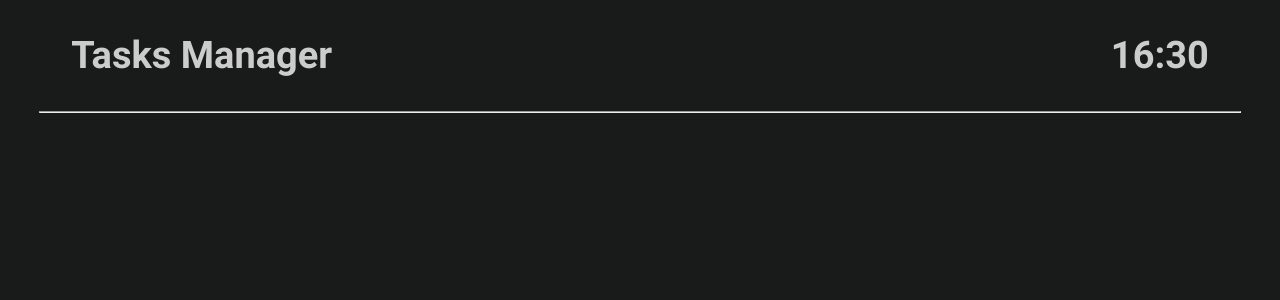
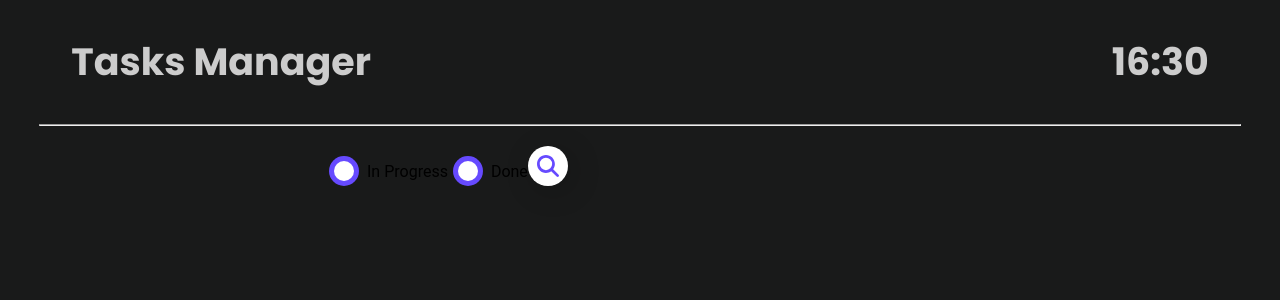
Before and after one commit to nlukic129/TaskManager, a React (Create React App) app: page / in a window 1280 px wide. Shown: the top 300 px of the page. Built offline with nearby package versions, Linux system fonts and the light colour scheme.

Commit message:
Add Filters component

```diff
--- a/package.json
+++ b/package.json
@@ -3,6 +3,9 @@
   "version": "0.1.0",
   "private": true,
   "dependencies": {
+    "@fortawesome/fontawesome-svg-core": "^6.5.1",
+    "@fortawesome/free-solid-svg-icons": "^6.5.1",
+    "@fortawesome/react-fontawesome": "^0.2.0",
     "@testing-library/jest-dom": "^5.17.0",
     "@testing-library/react": "^13.4.0",
     "@testing-library/user-event": "^13.5.0",
--- a/src/App.tsx
+++ b/src/App.tsx
@@ -1,9 +1,11 @@
 import Header from "./components/header/Header";
+import Filters from "./components/filters/Filters";
 
 function App() {
   return (
     <>
       <Header />
+      <Filters />
     </>
   );
 }
--- /dev/null
+++ b/src/components/UI/Checkbox.module.css
@@ -0,0 +1,109 @@
+._checkbox {
+  display: none;
+}
+
+.cb {
+  display: flex;
+  align-items: center;
+}
+
+.cb p {
+  margin-left: 3px;
+}
+
+.cb_wrapper {
+  position: relative;
+  height: 40px;
+  width: 40px;
+}
+
+.label {
+  position: absolute;
+  top: 50%;
+  right: 0;
+  left: 0;
+  width: 30px;
+  height: 30px;
+  margin: 0 auto;
+  background-color: #664aff;
+  transform: translateY(-50%);
+  border-radius: 15px;
+  cursor: pointer;
+  transition: 0.2s ease transform, 0.2s ease background-color, 0.2s ease box-shadow;
+  overflow: hidden;
+  z-index: 1;
+}
+
+.label:before {
+  content: "";
+  position: absolute;
+  top: 50%;
+  right: 0;
+  left: 0;
+  width: 20px;
+  height: 20px;
+  margin: 0 auto;
+  background-color: #fff;
+  transform: translateY(-50%);
+  border-radius: 10px;
+  transition: 0.2s ease width, 0.2s ease height;
+}
+
+.label:active {
+  transform: translateY(-50%) scale(0.9);
+}
+
+.tick_mark {
+  position: absolute;
+  top: -1px;
+  right: 0;
+  left: 0;
+  width: 15px;
+  height: 15px;
+  margin: 0 auto;
+  margin-left: 14px;
+  transform: rotateZ(-40deg);
+}
+
+.tick_mark:before,
+.tick_mark:after {
+  content: "";
+  position: absolute;
+  background-color: #fff;
+  border-radius: 2px;
+  opacity: 0;
+  transition: 0.2s ease transform, 0.2s ease opacity;
+}
+
+.tick_mark:before {
+  left: -10px;
+  bottom: 1px;
+  width: 3px;
+  height: 11px;
+  box-shadow: -2px 0 5px rgba(0, 0, 0, 0.23);
+  transform: translateY(-68px);
+}
+
+.tick_mark:after {
+  left: -9px;
+  bottom: 1px;
+  width: 100%;
+  height: 3px;
+  box-shadow: 0 3px 5px rgba(0, 0, 0, 0.23);
+  transform: translateX(78px);
+}
+
+._checkbox:checked + .label {
+  background-color: #664aff;
+}
+
+._checkbox:checked + .label:before {
+  width: 0;
+  height: 0;
+}
+
+._checkbox:checked + .label .tick_mark:before,
+._checkbox:checked + .label .tick_mark:after {
+  transform: translate(0);
+  opacity: 1;
+}
--- /dev/null
+++ b/src/components/UI/Checkbox.tsx
@@ -0,0 +1,24 @@
+import classes from "./Checkbox.module.css";
+
+type CheckboxProps = {
+  id: string;
+  title: string;
+};
+
+const Checkbox = ({ id, title }: CheckboxProps) => {
+  return (
+    <>
+      <div className={classes.cb}>
+        <div className={classes.cb_wrapper}>
+          <input type="checkbox" className={classes._checkbox} id={id} />
+          <label htmlFor={id} className={classes.label}>
+            <div id="tick_mark" className={classes.tick_mark}></div>
+          </label>
+        </div>
+        <p>{title}</p>
+      </div>
+    </>
+  );
+};
+
+export default Checkbox;
--- /dev/null
+++ b/src/components/UI/Search.module.css
@@ -0,0 +1,98 @@
+@import url("https://fonts.googleapis.com/css?family=Poppins:400,500,600,700&display=swap");
+
+::selection {
+  color: #fff;
+  background: #664aff;
+}
+
+.search_box {
+  position: relative;
+  height: 40px;
+  width: 40px;
+  border-radius: 50%;
+  box-shadow: 5px 5px 30px rgba(0, 0, 0, 0.2);
+  transition: all 0.5s cubic-bezier(0.68, -0.55, 0.265, 1.55);
+}
+
+.search_box.active {
+  width: 250px;
+}
+
+.search_box input {
+  width: 100%;
+  height: 100%;
+  border: none;
+  border-radius: 50px;
+  background: #fff;
+  outline: none;
+  padding-left: 16px;
+  padding-right: 0px;
+  font-size: 18px;
+  opacity: 0;
+  transition: all 0.5s cubic-bezier(0.68, -0.55, 0.265, 1.55);
+}
+
+.search_box input.active {
+  opacity: 1;
+}
+
+.search_box input::placeholder {
+  color: #a6a6a6;
+}
+
+.search_box .search_icon {
+  position: absolute;
+  right: 0px;
+  top: 50%;
+  transform: translateY(-50%);
+  height: 40px;
+  width: 40px;
+  background: #fff;
+  border-radius: 50%;
+  text-align: center;
+  line-height: 41px;
+  font-size: 22px;
+  color: #664aff;
+  cursor: pointer;
+  z-index: 1;
+  transition: all 0.5s cubic-bezier(0.68, -0.55, 0.265, 1.55);
+}
+
+.search_box .search_icon.active {
+  right: -10px;
+  height: 35px;
+  line-height: 36px;
+  width: 35px;
+  font-size: 15px;
+  background: #664aff;
+  color: #fff;
+  transform: translateY(-50%) rotate(360deg);
+}
+
+.search_box .cancel_icon {
+  position: absolute;
+  right: 20px;
+  top: 50%;
+  transform: translateY(-50%);
+  font-size: 25px;
+  color: #fff;
+  cursor: pointer;
+  transition: all 0.5s 0.2s cubic-bezier(0.68, -0.55, 0.265, 1.55);
+}
+
+.search_box .cancel_icon.active {
+  right: -40px;
+  transform: translateY(-50%) rotate(360deg);
+}
+
+.search_box .search_data {
+  text-align: center;
+  padding-top: 7px;
+  color: #fff;
+  font-size: 18px;
+  word-wrap: break-word;
+}
+
+.search_box .search_data.active {
+  display: none;
+}
--- /dev/null
+++ b/src/components/UI/Search.tsx
@@ -0,0 +1,42 @@
+import { useRef } from "react";
+import classes from "./Search.module.css";
+
+import { faSearch, faTimes } from "@fortawesome/free-solid-svg-icons";
+import { FontAwesomeIcon } from "@fortawesome/react-fontawesome";
+
+const Search = () => {
+  const searchBox = useRef<HTMLDivElement>(null);
+  const searchBtn = useRef<HTMLDivElement>(null);
+  const searchInput = useRef<HTMLInputElement>(null);
+  const cancelBtn = useRef<HTMLDivElement>(null);
+
+  const onClickSearchIconHandler = () => {
+    searchBox.current && searchBox.current.classList.add(classes.active);
+    searchBtn.current && searchBtn.current.classList.add(classes.active);
+    searchInput.current && searchInput.current.classList.add(classes.active);
+    searchInput.current && searchInput.current.focus();
+    cancelBtn.current && cancelBtn.current.classList.add(classes.active);
+  };
+
+  const onClickCancelIconHandler = () => {
+    searchBox.current && searchBox.current.classList.remove(classes.active);
+    searchBtn.current && searchBtn.current.classList.remove(classes.active);
+    searchInput.current && searchInput.current.classList.remove(classes.active);
+    cancelBtn.current && cancelBtn.current.classList.remove(classes.active);
+  };
+
+  return (
+    <div className={classes.search_box} ref={searchBox}>
+      <input type="text" placeholder="Type to search person..." ref={searchInput}></input>
+      <div className={classes.search_icon} onClick={onClickSearchIconHandler} ref={searchBtn}>
+        <FontAwesomeIcon icon={faSearch} />
+      </div>
+      <div className={classes.cancel_icon} onClick={onClickCancelIconHandler} ref={cancelBtn}>
+        <FontAwesomeIcon icon={faTimes} />
+      </div>
+      <div className={classes.search_data}></div>
+    </div>
+  );
+};
+
+export default Search;
--- /dev/null
+++ b/src/components/filters/Filters.module.css
@@ -0,0 +1,10 @@
+.filters {
+  display: flex;
+  width: 50%;
+  margin: 20px auto;
+}
+
+.checkboxes {
+  display: flex;
+  justify-content: space-between;
+}
--- /dev/null
+++ b/src/components/filters/Filters.tsx
@@ -0,0 +1,19 @@
+import classes from "./Filters.module.css";
+import Search from "../UI/Search";
+import Checkbox from "../UI/Checkbox";
+
+const Filters = () => {
+  return (
+    <>
+      <div className={classes.filters}>
+        <div className={classes.checkboxes}>
+          <Checkbox id="in_progress" title="In Progress" />
+          <Checkbox id="done" title="Done" />
+        </div>
+        <Search />
+      </div>
+    </>
+  );
+};
+
+export default Filters;
--- a/src/components/header/Header.module.css
+++ b/src/components/header/Header.module.css
@@ -1,12 +1,9 @@
-@font-face {
-  font-family: "Roboto Bold";
-  src: url("../../assets/fonts/Roboto-Bold.ttf") format("truetype");
-}
+@import url("https://fonts.googleapis.com/css?family=Poppins:400,500,600,700&display=swap");
 
 .header {
   margin: auto;
   width: 90%;
-  font-family: "Roboto Bold";
+  font-family: "Poppins";
   color: #cccccc;
   display: flex;
   justify-content: space-between;
```
Also changed, not shown: 1 other file (tests, documents, lock files or other folders).
